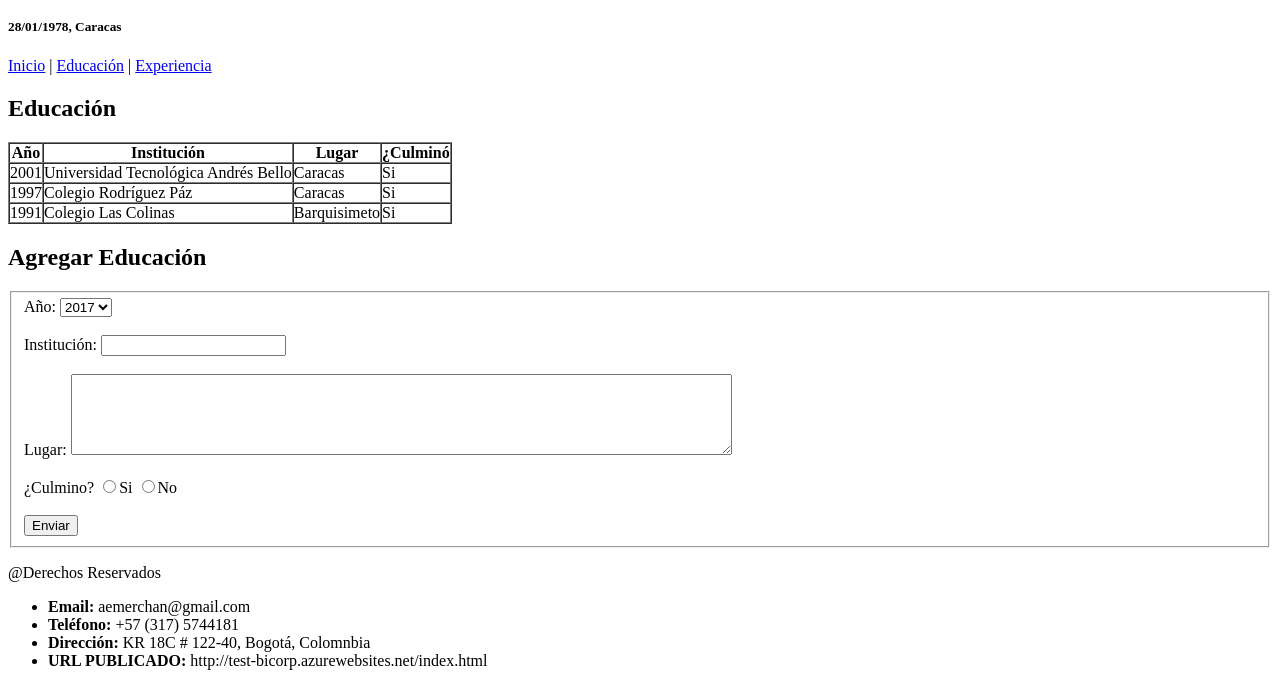
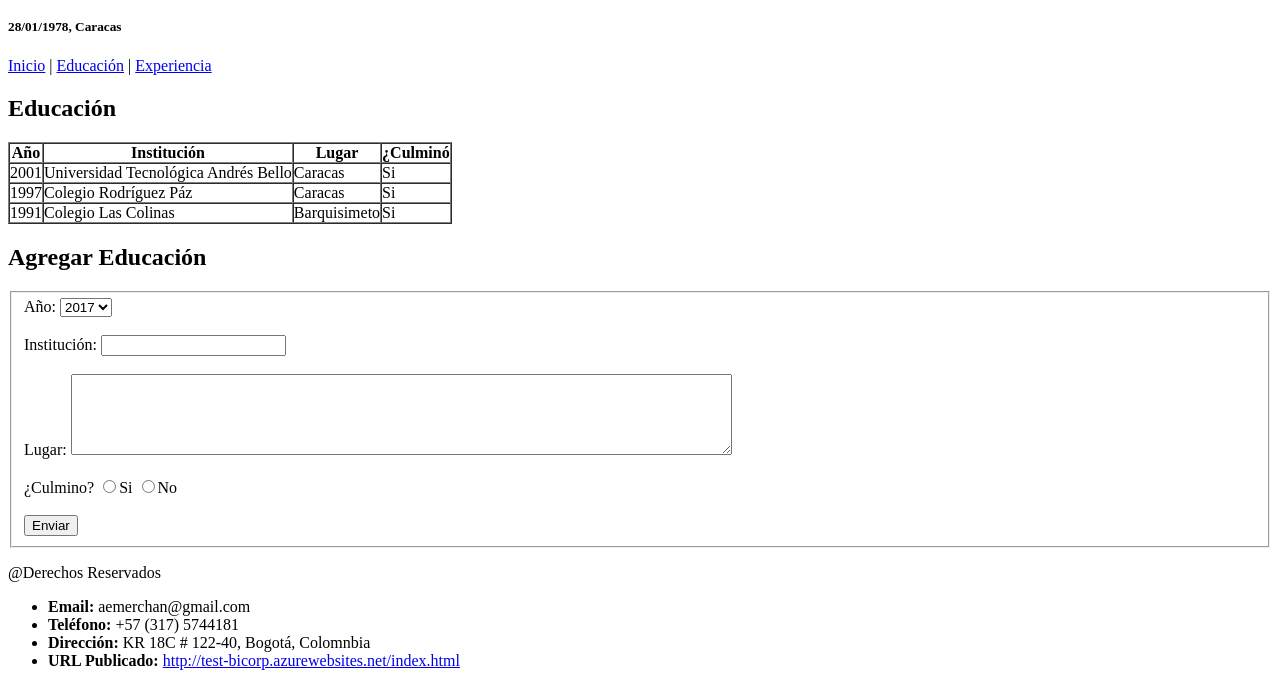
Before and after one commit to aemerchan/gitEvaluacionFinal, a plain HTML site: page html/Eduacion.html in a window 1280 px wide. Shown: the part 202-888 px from the top of the page. Drawn offline with Linux system fonts and the light colour scheme.

Commit message:
7/12/2017 ver 1.5

```diff
--- a/html/Eduacion.html
+++ b/html/Eduacion.html
@@ -137,7 +137,7 @@
         <li><strong>Email: </strong>aemerchan@gmail.com</li>
         <li><strong>Teléfono: </strong>+57 (317) 5744181</li>
         <li><strong>Dirección: </strong>KR 18C # 122-40, Bogotá,  Colomnbia</li>
-        <li><strong>URL PUBLICADO: </strong>http://test-bicorp.azurewebsites.net/index.html</li>
+        <li><strong>URL Publicado: </strong><a href="#">http://test-bicorp.azurewebsites.net/index.html</a></li>
       </ul>
     </footer>
   </body>
```
Also changed, not shown: html/Experiencia.html (+1 -1 lines), index.html (+1 -1 lines).
